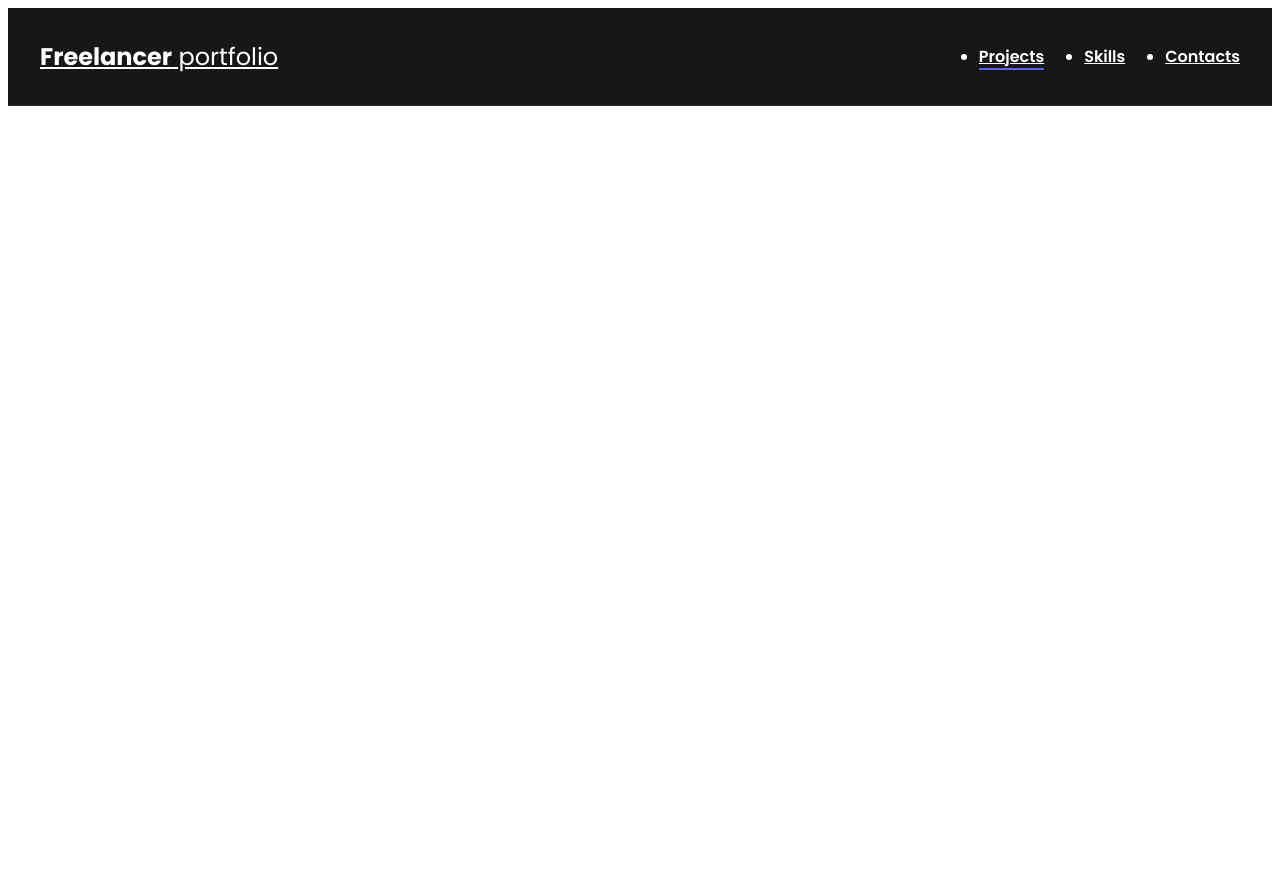
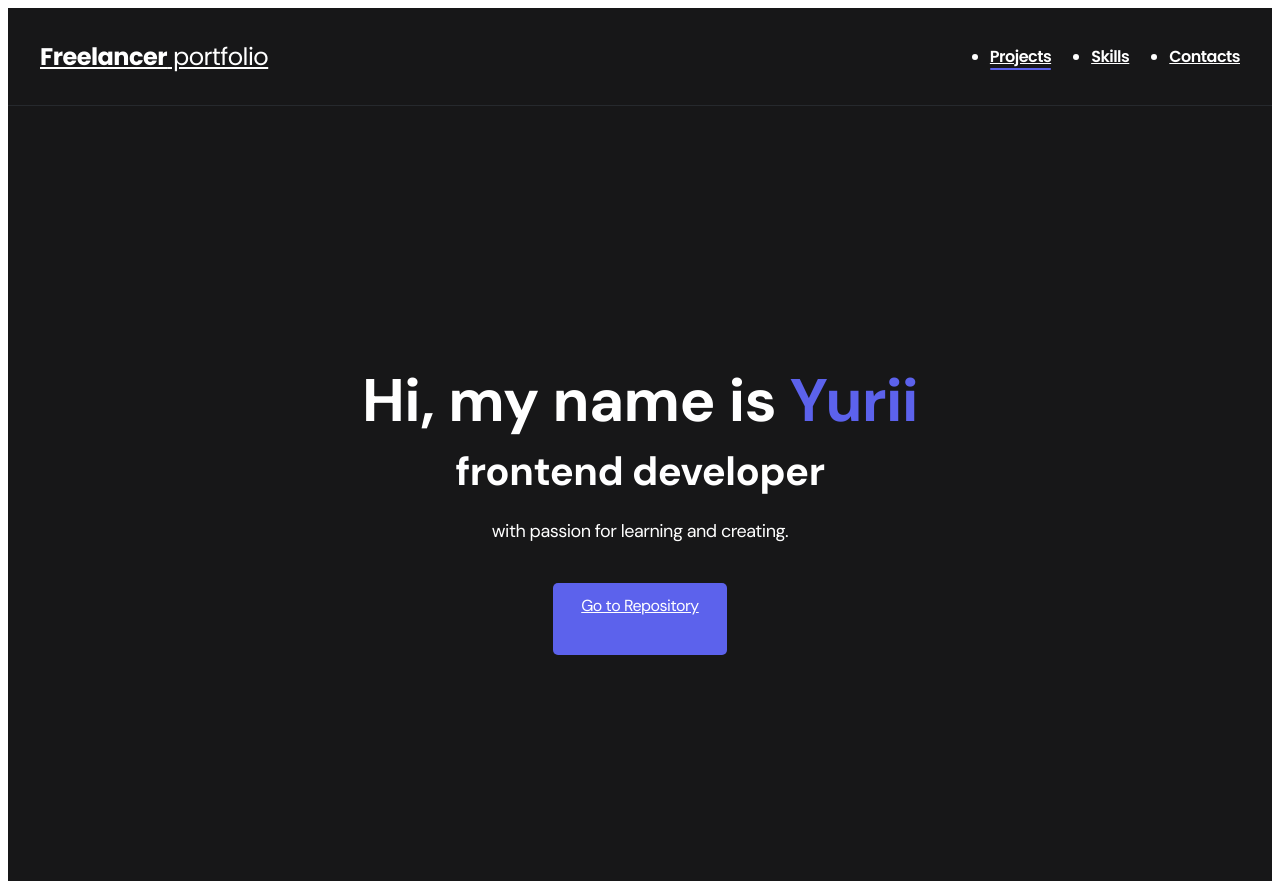
Before and after one commit to Danilo666228/htmlExample, a plain HTML site: page index.html in a window 1280 px wide. Before the commit the page ends 800 px from the top, so only its background shows below. Drawn offline with Linux system fonts and the light colour scheme; files whose address does not match are found by name.

Commit message:
Main Header

```diff
--- a/css/index.css
+++ b/css/index.css
@@ -3,8 +3,24 @@
 @import url(https://fonts.googleapis.com/css?family=DM+Sans:100,200,300,regular,500,600,700,800,900,100italic,200italic,300italic,italic,500italic,600italic,700italic,800italic,900italic);
 @import url(https://fonts.googleapis.com/css?family=Poppins:100,100italic,200,200italic,300,300italic,regular,italic,500,500italic,600,600italic,700,700italic,800,800italic,900,900italic);
 
+:root {
+	--black: #171718;
+	--black-border: #26292d;
+	--white: #fff;
+	--purple: #5c62ec;
+	--orange: rgb(254, 191, 44);
+
+	--text-color: var(--black);
+	--dark--bg: var(--black);
+	--dark-border: var(--black-border);
+	--header-text: var(--white);
+	--accent: var(--purple);
+}
+
 body {
 	font-family: 'DM Sans', sans-serif;
+	letter-spacing: -0.5px;
+	color: var(--text-color);
 }
 
 .container {
@@ -16,9 +32,9 @@ body {
 /* Навигация */
 .nav {
 	padding: 20px 0;
-	background-color: #171718;
-	color: #fff;
-	border-bottom: 1px solid #26292d;
+	background-color: var(--dark--bg);
+	color: var(--header-text);
+	border-bottom: 1px solid var(--dark-border);
 }
 .nav-row {
 	display: flex;
@@ -29,7 +45,7 @@ body {
 	flex-wrap: wrap;
 }
 .logo {
-	color: #fff;
+	color: var(--header-text);
 	font-size: 24px;
 	font-family: 'Poppins', sans-serif;
 }
@@ -45,7 +61,7 @@ body {
 	font-family: 'Poppins', sans-serif;
 }
 .nav-list__link {
-	color: #fff;
+	color: var(--header-text);
 }
 .nav-list__link--active {
 	position: relative;
@@ -59,5 +75,60 @@ body {
 	display: block;
 	height: 2px;
 	width: 100%;
-	background-color: #5c62ec;
+	background-color: var(--accent);
 }
+/* Header */
+.header {
+	padding: 40px 0;
+	min-height: 695px;
+
+	display: flex;
+	justify-content: center;
+	align-items: center;
+
+	background-color: var(--dark--bg);
+	color: var(--header-text);
+	text-align: center;
+}
+.header__wrapper {
+	padding: 0 15px;
+	max-width: 660px;
+}
+.header__title {
+	margin-bottom: 20px;
+	font-size: 40px;
+	font-weight: 700;
+	line-height: 1.4;
+}
+.header__title strong {
+	font-size: 60px;
+	font-weight: 700;
+}
+.header__name {
+	color: var(--accent);
+	font-style: normal;
+}
+.header__text {
+	margin-bottom: 40px;
+	font-size: 18px;
+	line-height: 1.333;
+}
+.header__text p + p {
+	margin-top: 0.5em;
+}
+.btn {
+	color: var(--white);
+	display: inline-block;
+	height: 48px;
+	padding: 12px 28px;
+	border-radius: 5px;
+	background-color: var(--accent);
+	letter-spacing: ;
+}
+/* .header__button {
+	background-color: var(--accent);
+	border: 1px solid var(--accent);
+	border-radius: 5px;
+	min-height: 48px;
+	min-width: 160px;
+} */
--- a/index.html
+++ b/index.html
@@ -19,5 +19,20 @@
 				</div>
 			</div>
 		</nav>
+
+		<header class="header">
+			<div class="header__wrapper">
+				<h1 class="header__title">
+					<strong>Hi, my name is <em class="header__name">Yurii</em></strong
+					><br />
+					frontend developer
+				</h1>
+				<div class="header__text">
+					<p>with passion for learning and creating.</p>
+				</div>
+
+				<a href="https://github.com/Danilo666228?tab=repositories" class="btn">Go to Repository</a>
+			</div>
+		</header>
 	</body>
 </html>
```
